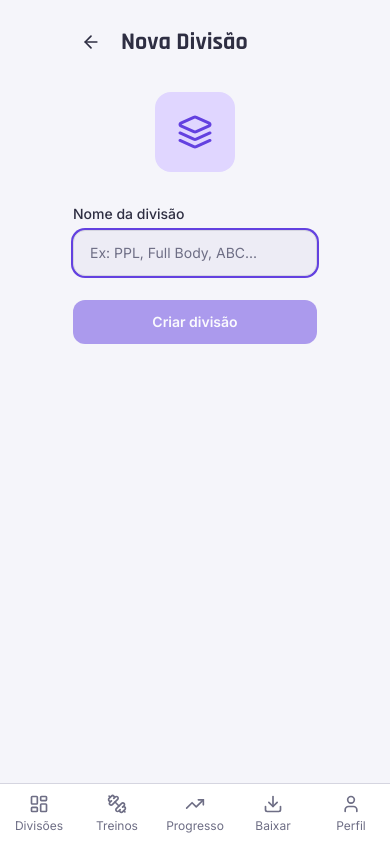
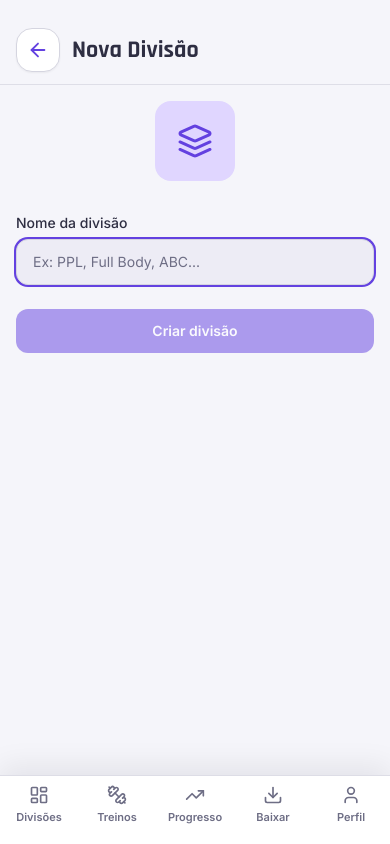
Before and after one commit to SorensenG/WEB-Fit-Mark, a Next.js app: page /splits/create in a window 390 px wide. Built offline with nearby package versions, Linux system fonts and the light colour scheme.

Commit message:
Alteraçao de corres do site

```diff
--- a/src/app/(auth)/forgot-password/page.tsx
+++ b/src/app/(auth)/forgot-password/page.tsx
@@ -64,12 +64,12 @@ export default function ForgotPasswordPage() {
   }
 
   return (
-    <div className="py-8">
+    <div className="py-6">
       <Link
         href="/login"
-        className="flex items-center gap-1.5 text-sm text-light-onSurfaceVariant dark:text-dark-onSurfaceVariant hover:text-light-primary dark:hover:text-dark-primary mb-8"
+        className="mb-8 inline-flex min-h-11 items-center gap-2 rounded-2xl border border-light-outline bg-light-surface px-3 text-sm font-semibold text-light-primary shadow-sm transition-colors hover:bg-light-primaryContainer dark:border-dark-outline dark:bg-dark-surface dark:text-dark-primary dark:hover:bg-dark-primaryContainer"
       >
-        <ArrowLeft size={16} />
+        <ArrowLeft size={18} />
         Voltar ao login
       </Link>
 
--- a/src/app/(auth)/layout.tsx
+++ b/src/app/(auth)/layout.tsx
@@ -4,7 +4,7 @@ export default function AuthLayout({
   children: React.ReactNode
 }) {
   return (
-    <main className="min-h-screen flex items-center justify-center bg-light-bg dark:bg-dark-bg px-4">
+    <main className="flex min-h-dvh items-center justify-center bg-light-bg px-4 py-6 dark:bg-dark-bg">
       <div className="w-full max-w-sm">{children}</div>
     </main>
   )
--- a/src/app/(dashboard)/layout.tsx
+++ b/src/app/(dashboard)/layout.tsx
@@ -7,7 +7,7 @@ export default function DashboardLayout({
   children: React.ReactNode
 }) {
   return (
-    <div className="flex min-h-screen bg-light-bg dark:bg-dark-bg">
+    <div className="flex min-h-dvh bg-light-bg dark:bg-dark-bg">
       <Sidebar />
       <main className="flex-1 flex flex-col min-w-0 pb-16 lg:pb-0">
         {children}
--- a/src/app/(dashboard)/splits/[splitId]/page.tsx
+++ b/src/app/(dashboard)/splits/[splitId]/page.tsx
@@ -24,13 +24,14 @@ export default function SplitDetailPage() {
   }
 
   return (
-    <div className="flex flex-col h-full">
-      <header className="px-4 pt-5 pb-3 flex items-center gap-3">
+    <div className="flex h-full flex-col">
+      <header className="fitmark-header">
         <Link
           href="/"
-          className="p-2 rounded-xl hover:bg-light-surfaceVariant dark:hover:bg-dark-surfaceVariant transition-colors"
+          className="fitmark-back-button"
+          aria-label="Voltar"
         >
-          <ArrowLeft size={20} />
+          <ArrowLeft size={22} />
         </Link>
         <h1 className="font-rajdhani font-bold text-xl flex-1 text-light-onSurface dark:text-dark-onSurface truncate">
           {isLoading ? '...' : (split?.title || 'Divisão')}
@@ -43,7 +44,7 @@ export default function SplitDetailPage() {
         </Link>
       </header>
 
-      <div className="flex-1 overflow-y-auto px-4 space-y-3 pb-4">
+      <div className="flex-1 overflow-y-auto px-4 space-y-3 pb-24 lg:pb-4">
         {isLoading ? (
           Array.from({ length: 3 }).map((_, i) => <SkeletonCard key={i} />)
         ) : isError ? (
--- a/src/app/(dashboard)/splits/[splitId]/workouts/[workoutId]/session/[sessionId]/exercise/[exerciseId]/page.tsx
+++ b/src/app/(dashboard)/splits/[splitId]/workouts/[workoutId]/session/[sessionId]/exercise/[exerciseId]/page.tsx
@@ -507,27 +507,28 @@ export default function ExerciseDetailPage() {
 
   return (
     <div className="flex h-full flex-col bg-light-bg text-light-onBg dark:bg-dark-bg dark:text-dark-onBg">
-      <header className="flex items-center gap-3 px-4 pb-3 pt-5">
+      <header className="fitmark-header">
         <button
           type="button"
           onClick={() => router.back()}
-          className="rounded-xl p-2 text-light-onSurface dark:text-dark-onSurface"
+          className="fitmark-back-button"
+          aria-label="Voltar"
         >
-          <ArrowLeft size={26} />
+          <ArrowLeft size={22} />
         </button>
-        <h1 className="min-w-0 flex-1 truncate text-center font-rajdhani text-2xl font-bold text-light-onSurface dark:text-dark-onSurface">
+        <h1 className="min-w-0 flex-1 truncate font-rajdhani text-xl font-bold text-light-onSurface dark:text-dark-onSurface sm:text-center sm:text-2xl">
           {exerciseName}
         </h1>
         <button
           type="button"
           onClick={() => setShowHistory(true)}
-          className="whitespace-nowrap text-sm font-bold text-light-primary dark:text-dark-primary"
+          className="whitespace-nowrap rounded-xl px-2 py-2 text-sm font-bold text-light-primary transition-colors hover:bg-light-primaryContainer dark:text-dark-primary dark:hover:bg-dark-primaryContainer"
         >
           Ver Histórico
         </button>
       </header>
 
-      <main className="flex-1 overflow-y-auto px-4 pb-8">
+      <main className="flex-1 overflow-y-auto px-4 pb-28 lg:pb-8">
         {maxWeight > 0 && (
           <div className="mb-8 mt-3 inline-flex min-w-[252px] flex-col rounded-xl border border-light-primary/40 bg-light-primary/10 px-4 py-3 text-light-primary dark:border-dark-primary/40 dark:bg-dark-primary/10 dark:text-dark-primary">
             <div className="flex items-center gap-1.5">
@@ -681,7 +682,7 @@ export default function ExerciseDetailPage() {
         <button
           type="button"
           onClick={() => router.back()}
-          className="mt-6 flex h-14 w-full items-center justify-center gap-2 rounded-2xl border-2 border-light-primary text-base font-bold text-light-primary dark:border-dark-primary dark:text-dark-primary"
+          className="mt-6 flex h-14 w-full items-center justify-center gap-2 rounded-2xl border-2 border-light-primary bg-light-surface text-base font-bold text-light-primary shadow-sm dark:border-dark-primary dark:bg-dark-surface dark:text-dark-primary"
         >
           <CheckCircle size={22} />
           Concluir
--- a/src/app/(dashboard)/splits/[splitId]/workouts/create/page.tsx
+++ b/src/app/(dashboard)/splits/[splitId]/workouts/create/page.tsx
@@ -27,13 +27,14 @@ export default function CreateWorkoutPage() {
   }
 
   return (
-    <div className="max-w-lg mx-auto px-4 pt-6">
-      <div className="flex items-center gap-3 mb-8">
+    <div className="fitmark-page max-w-lg">
+      <div className="fitmark-header">
         <Link
           href={`/splits/${splitId}`}
-          className="p-2 rounded-xl hover:bg-light-surfaceVariant dark:hover:bg-dark-surfaceVariant"
+          className="fitmark-back-button"
+          aria-label="Voltar"
         >
-          <ArrowLeft size={20} />
+          <ArrowLeft size={22} />
         </Link>
         <h1 className="font-rajdhani font-bold text-2xl text-light-onSurface dark:text-dark-onSurface">
           Novo Treino
--- a/src/app/(dashboard)/splits/create/page.tsx
+++ b/src/app/(dashboard)/splits/create/page.tsx
@@ -23,13 +23,14 @@ export default function CreateSplitPage() {
   }
 
   return (
-    <div className="max-w-lg mx-auto px-4 pt-6">
-      <div className="flex items-center gap-3 mb-8">
+    <div className="fitmark-page max-w-lg">
+      <div className="fitmark-header">
         <Link
           href="/"
-          className="p-2 rounded-xl hover:bg-light-surfaceVariant dark:hover:bg-dark-surfaceVariant transition-colors"
+          className="fitmark-back-button"
+          aria-label="Voltar"
         >
-          <ArrowLeft size={20} className="text-light-onSurface dark:text-dark-onSurface" />
+          <ArrowLeft size={22} />
         </Link>
         <h1 className="font-rajdhani font-bold text-2xl text-light-onSurface dark:text-dark-onSurface">
           Nova Divisão
--- a/src/app/globals.css
+++ b/src/app/globals.css
@@ -16,6 +16,13 @@
 
   body {
     font-family: 'Inter', system-ui, sans-serif;
+    min-height: 100dvh;
+    -webkit-tap-highlight-color: transparent;
+  }
+
+  button,
+  a {
+    touch-action: manipulation;
   }
 
   ::-webkit-scrollbar {
@@ -29,6 +36,28 @@
   }
 }
 
+@layer components {
+  .fitmark-page {
+    @apply mx-auto w-full max-w-2xl px-4 pb-24 pt-4 sm:px-6 sm:pt-6 lg:max-w-5xl lg:pb-8;
+  }
+
+  .fitmark-header {
+    @apply sticky top-0 z-20 -mx-4 mb-4 flex min-h-[64px] items-center gap-3 border-b border-light-outline/70 bg-light-bg/95 px-4 py-3 backdrop-blur dark:border-dark-outline/70 dark:bg-dark-bg/95 sm:static sm:mx-0 sm:mb-6 sm:min-h-0 sm:border-0 sm:bg-transparent sm:px-0 sm:py-0 sm:backdrop-blur-none;
+  }
+
+  .fitmark-back-button {
+    @apply inline-flex h-11 w-11 shrink-0 items-center justify-center rounded-2xl border border-light-outline bg-light-surface text-light-primary shadow-sm transition-colors hover:bg-light-primaryContainer focus:outline-none focus:ring-2 focus:ring-light-primary dark:border-dark-outline dark:bg-dark-surface dark:text-dark-primary dark:hover:bg-dark-primaryContainer dark:focus:ring-dark-primary;
+  }
+
+  .fitmark-icon-button {
+    @apply inline-flex h-11 w-11 shrink-0 items-center justify-center rounded-2xl border border-transparent text-light-onSurface transition-colors hover:border-light-outline hover:bg-light-surface dark:text-dark-onSurface dark:hover:border-dark-outline dark:hover:bg-dark-surface;
+  }
+
+  .fitmark-bottom-safe {
+    padding-bottom: max(0.625rem, env(safe-area-inset-bottom));
+  }
+}
+
 @layer utilities {
   .font-rajdhani {
     font-family: 'Rajdhani', sans-serif;
--- a/src/components/layout/BottomNav.tsx
+++ b/src/components/layout/BottomNav.tsx
@@ -20,14 +20,14 @@ export function BottomNav() {
     href === '/' ? pathname === '/' : pathname.startsWith(href)
 
   return (
-    <nav className="lg:hidden fixed bottom-0 left-0 right-0 z-50 border-t border-light-outline dark:border-dark-outline bg-light-surface dark:bg-dark-surface">
+    <nav className="fitmark-bottom-safe lg:hidden fixed bottom-0 left-0 right-0 z-50 border-t border-light-outline/80 dark:border-dark-outline/80 bg-light-surface/95 dark:bg-dark-surface/95 shadow-[0_-8px_30px_rgba(15,15,20,0.08)] backdrop-blur">
       <div className="flex">
         {items.map(({ icon: Icon, label, href }) => (
           <Link
             key={href}
             href={href}
             className={cn(
-              'flex-1 flex flex-col items-center gap-1 py-2.5 text-xs transition-colors',
+              'flex-1 flex min-h-[58px] flex-col items-center justify-center gap-1 px-1 text-[11px] font-semibold transition-colors',
               isActive(href)
                 ? 'text-light-primary dark:text-dark-primary'
                 : 'text-light-onSurfaceVariant dark:text-dark-onSurfaceVariant',
```
Also changed, not shown: src/app/(dashboard)/splits/[splitId]/workouts/[workoutId]/page.tsx (+8 -8 lines).
